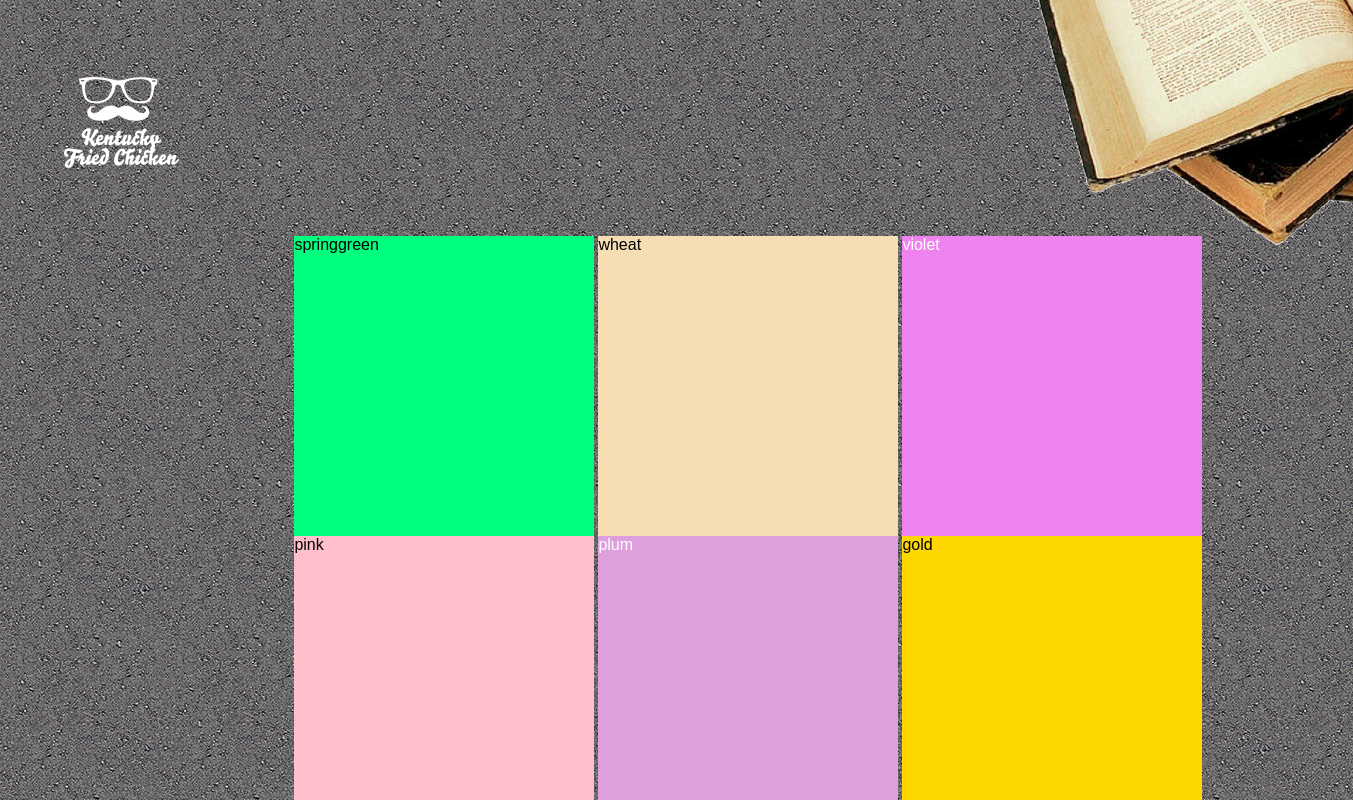
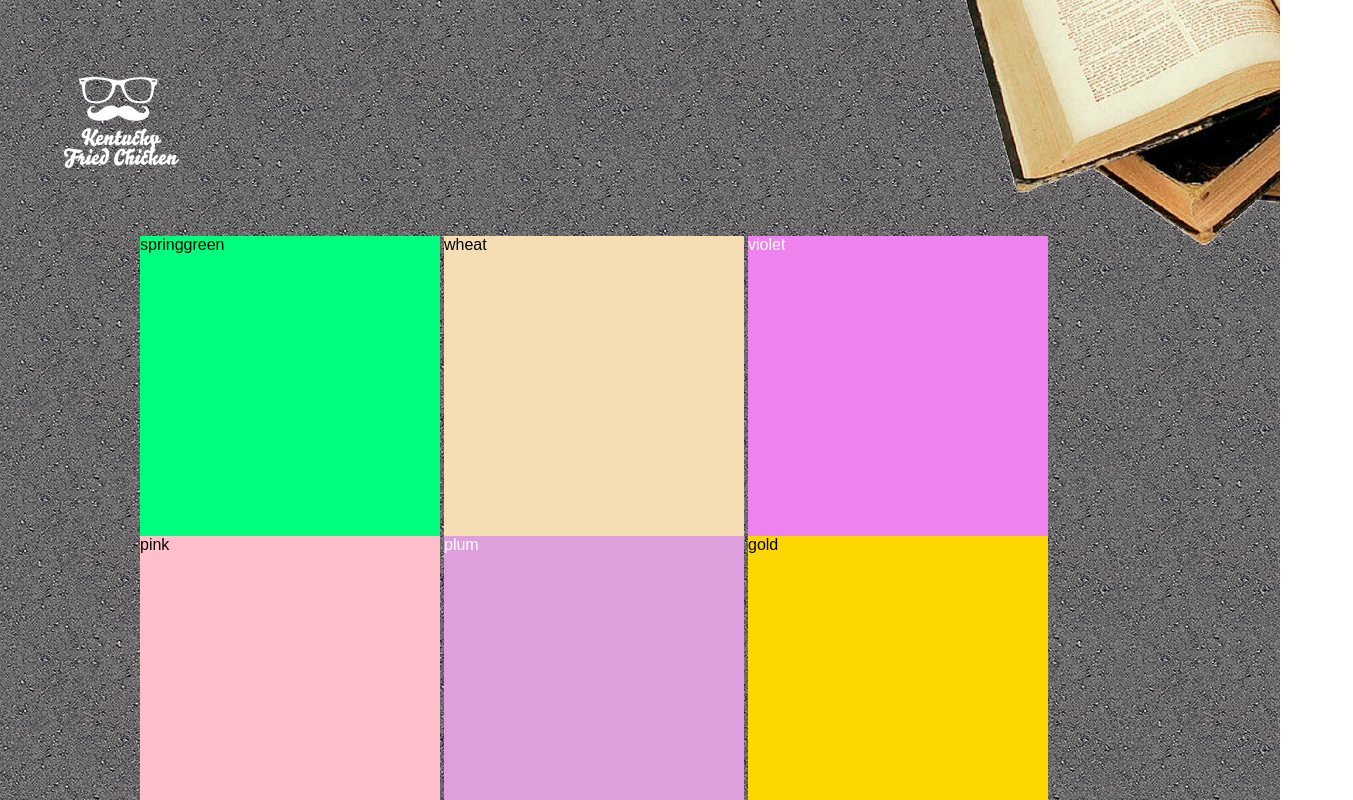
Before and after one commit to Lozovskoy/portfolio, a plain HTML site: page inline block/index.html in a window 1280 px wide. Shown: the top 800 px of the page, 1353 px wide, since content can reach past the window. Drawn offline with Linux system fonts and the light colour scheme.

Commit message:
fixed book and home button

```diff
--- a/inline block/css/style.css
+++ b/inline block/css/style.css
@@ -1,8 +1,11 @@
+html {
+  width: 100%;
+}
 body {
   background-image: url(bg.jpg);
 }
 .book {
-  left: 81%;
+  right: 0%;
   position: absolute;
   padding-top: 0%;
 }
@@ -19,8 +22,9 @@ body {
 }
 .blocks {
   padding-top: 5%;
-  display: inline-block;
-  padding-left: 23%;
+  display: block;
+  margin-left: auto;
+  margin-right: auto;
   width: 1000px;
 }
 .springgreen {
--- a/position, float/css/style.css
+++ b/position, float/css/style.css
@@ -45,6 +45,7 @@ body {
   display: block;
   margin-left: auto;
   margin-right: auto;
+  margin-top: 2%;
 }
 .left {
   padding-top: 120px;
@@ -128,6 +129,7 @@ body {
   color: aliceblue;
   margin-top: 30px;
   transition: 0.3s linear;
+  margin-bottom: 1%;
 }
 .home:hover {
   background-color: #922;
```
